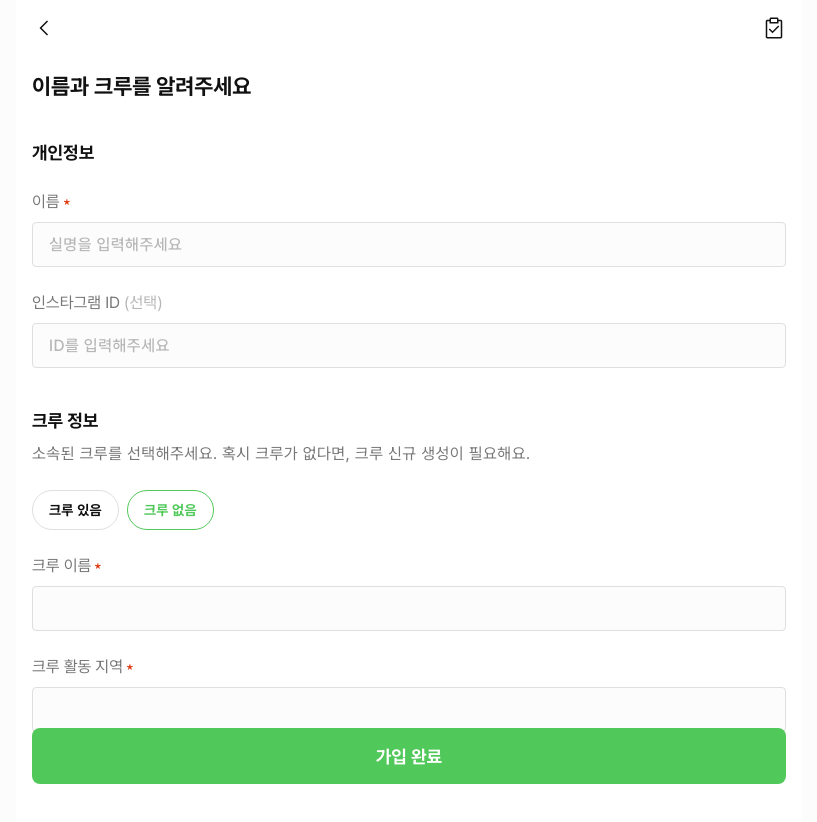
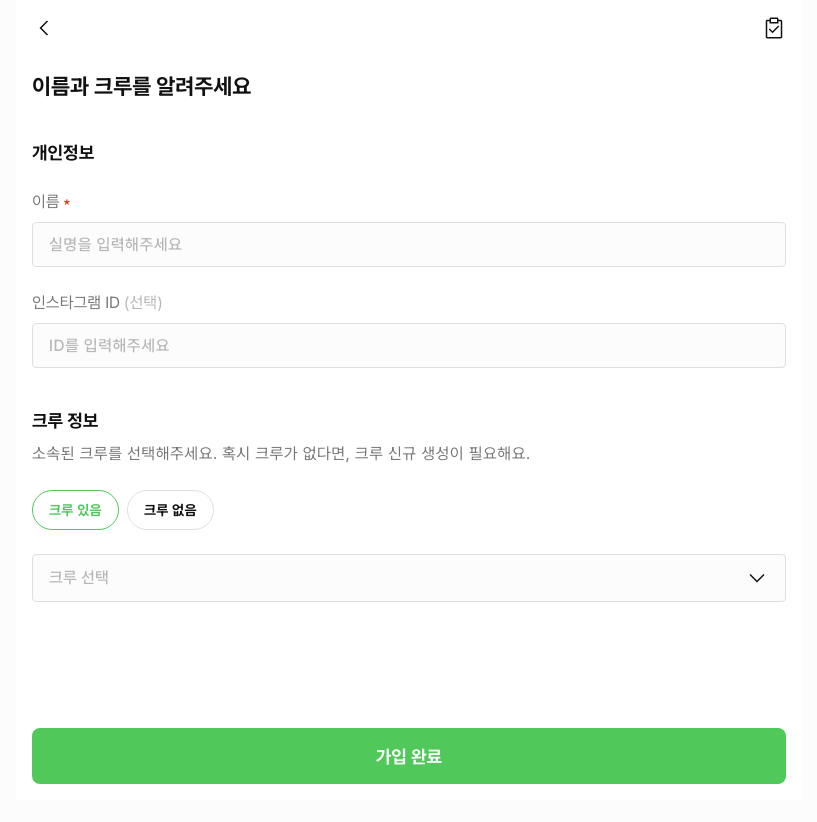
Before and after one commit to Born-toRun/client, a Next.js app: page /signup in a window 1280 px wide. Shown: the top 822 px of the page, without its empty margins (231-1048 px from the left). After the commit the page ends 800 px from the top, so only its background shows below. Built offline with nearby package versions, Linux system fonts and the light colour scheme.

Commit message:
크루 선택 Select 컴포넌트를 개발한다
Select 모양과 클릭시 출력되는 모달을 개발했습니다.

```diff
--- /dev/null
+++ b/src/components/Select.tsx
@@ -0,0 +1,130 @@
+import BackIcon from "@/icons/back-icon.svg";
+import DropDownIcon from "@/icons/drop-down-icon.svg";
+import clsx from "clsx";
+import { useState } from "react";
+import { Sheet, SheetContent, SheetHeader, SheetTitle } from "./Sheet";
+
+type InputVariants = "default" | "error";
+
+export interface Option {
+  value: string;
+  label: string;
+}
+
+interface Props {
+  label: string;
+  value?: string;
+  options: Option[];
+  variants: InputVariants;
+  inputSize: "lg" | "md";
+  isRequired?: boolean;
+  isOptional?: boolean;
+  placeholder?: string;
+  onChange: (value: string) => void;
+  disabled?: boolean;
+}
+
+export default function SelectModalTrigger({
+  label,
+  value,
+  options,
+  variants,
+  inputSize,
+  onChange,
+  ...rest
+}: Props) {
+  const [isOpen, setIsOpen] = useState(false);
+
+  const disabled = rest.disabled;
+  const inputSizeStyleMap = {
+    lg: "h-[48px]",
+    md: "h-[40px]",
+  };
+  const inputVariantStyleMap: Record<InputVariants, string> = {
+    default: "border-n-40 bg-n-10 hover:border-n-60",
+    error: "border-system-r-400 caret-system-r-400 bg-white",
+  };
+
+  const handleSelect = (value: string) => {
+    onChange(value);
+  };
+
+  return (
+    <>
+      <button
+        type="button"
+        className={clsx(
+          "w-full py-[12px] px-[16px] text-black title-md border outline-0 round-xs",
+          "flex items-center justify-between",
+          "bg-n-10 border-n-40 hover:border-n-60",
+          !value && "text-n-60",
+          inputSizeStyleMap[inputSize],
+          inputVariantStyleMap[variants],
+          disabled && "bg-n-40 text-n-60 border-0"
+        )}
+        onClick={() => setIsOpen(true)}
+      >
+        <span>{options.find((o) => o.value === value)?.label || label}</span>
+        <DropDownIcon />
+      </button>
+      <Sheet open={isOpen} onOpenChange={setIsOpen}>
+        <SheetContent side="bottom">
+          <div className="">
+            <SheetHeader>
+              <div className="flex items-center justify-between bg-white rounded-t-lg pt-4 px-4">
+                <BackIcon />
+                <SheetTitle className="title-lg text-black">
+                  크루 선택
+                </SheetTitle>
+                <span className="h-8 w-6" />
+              </div>
+            </SheetHeader>
+            <ul className="flex flex-col items-center gap-8 max-h-[284px] overflow-y-auto bg-white py-6 px-4">
+              {options.map((option) => (
+                <li
+                  key={option.value}
+                  className="h-6 w-full"
+                  onClick={() => handleSelect(option.value)}
+                >
+                  <label className="flex items-center gap-2 cursor-pointer w-full">
+                    {/* 숨겨진 라디오 input */}
+                    <input
+                      type="radio"
+                      name="select-radio"
+                      value={option.value}
+                      checked={value === option.value}
+                      onChange={() => handleSelect(option.value)}
+                      className="sr-only"
+                    />
+                    {/* 커스텀 라디오 */}
+                    <span
+                      className={clsx(
+                        "w-6 h-6 rounded-full border transition-all flex items-center justify-center",
+                        value === option.value
+                          ? "border-rg-400 bg-rg-400"
+                          : "border-n-40 bg-white"
+                      )}
+                    >
+                      {value === option.value && (
+                        <span className="block w-[8px] h-[8px] rounded-full bg-white" />
+                      )}
+                    </span>
+                    <span className="title-md text-black">{option.label}</span>
+                  </label>
+                </li>
+              ))}
+            </ul>
+            <div className="bg-white px-4 pb-4">
+              <button
+                className="w-full h-[56px] bg-rg-400 rounded-lg text-white title-medium"
+                onClick={() => setIsOpen(false)}
+              >
+                선택 완료
+              </button>
+            </div>
+          </div>
+        </SheetContent>
+      </Sheet>
+    </>
+  );
+}
--- a/src/features/signup/index.tsx
+++ b/src/features/signup/index.tsx
@@ -4,9 +4,20 @@ import Input from "@/components/Input";
 import ChevronBackIcon from "@/icons/chevron-back-icon.svg";
 import UnnamedIcon from "@/icons/unnamed-icon.svg";
 import clsx from "clsx";
+import Select from "@/components/Select";
+
+const options = [
+  { value: "option1", label: "크루이름" },
+  { value: "option2", label: "크루이름 2" },
+  { value: "option3", label: "크루이름 3" },
+  { value: "option4", label: "크루이름 4" },
+  { value: "option5", label: "크루이름 5" },
+  { value: "option6", label: "크루이름 6" },
+];
 
 export default function Signup() {
-  const [hasCrew, setHasCrew] = useState(false);
+  const [hasCrew, setHasCrew] = useState(true);
+  const [selectedCrew, setSelectedCrew] = useState("");
 
   const handleHasCrew = (e: React.MouseEvent<HTMLButtonElement>) => {
     e.preventDefault();
@@ -16,6 +27,10 @@ export default function Signup() {
   const handleSubmit = (e: React.FormEvent<HTMLFormElement>) => {
     e.preventDefault();
     console.log(e.target);
+  };
+
+  const handleSelectCrew = (value: string) => {
+    setSelectedCrew(value);
   };
 
   return (
@@ -84,13 +99,13 @@ export default function Signup() {
               </button>
             </div>
             {hasCrew && (
-              <Input
-                label="크루 이름"
+              <Select
+                label="크루 선택"
+                value={selectedCrew}
+                options={options}
                 variants="default"
                 inputSize="lg"
-                name="crewName"
-                autoComplete="off"
-                isRequired
+                onChange={handleSelectCrew}
               />
             )}
             {!hasCrew && (
```
Also changed, not shown: src/icons/back-icon.svg (added), src/icons/drop-down-icon.svg (added).
